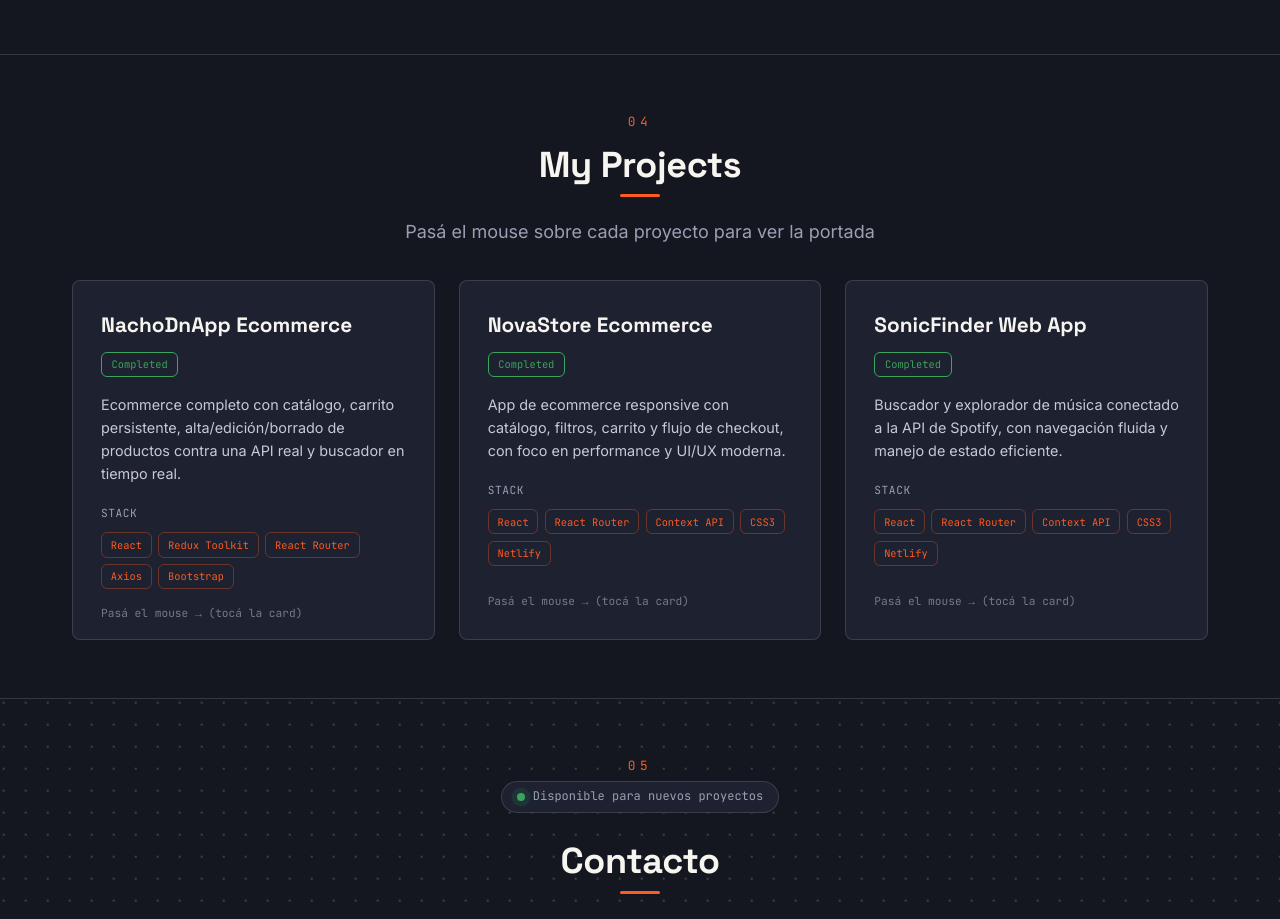
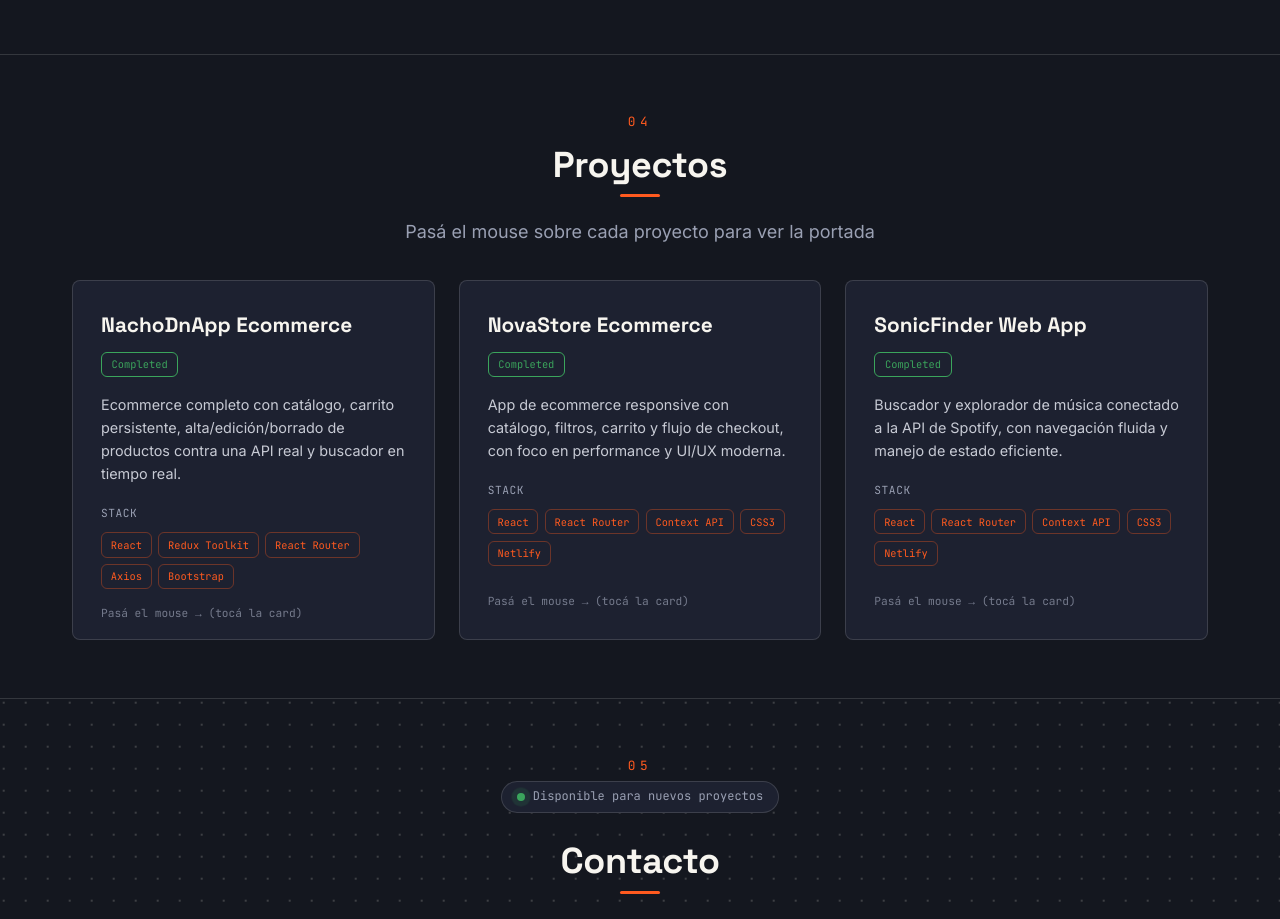
Before and after one commit to IgnacioDN/Portfolio, a React (Vite) app in the folder Portfolio-Project/: page / in a window 1280 px wide. Shown: the part 2860-3779 px from the top of the page. Built offline with nearby package versions, Linux system fonts and the light colour scheme.

Commit message:
Change section title from 'My Projects' to 'Proyectos'

```diff
--- a/Portfolio-Project/src/components/Projects.jsx
+++ b/Portfolio-Project/src/components/Projects.jsx
@@ -46,7 +46,7 @@
     <section id="projects" className="projects-section">
       <div className="projects-container">
         <div className="section-header">
-          <h2 className="section-title">My Projects</h2>
+          <h2 className="section-title">Proyectos</h2>
           <div className="title-underline"></div>
           <p className="section-subtitle">Pasá el mouse sobre cada proyecto para ver la portada</p>
         </div>
```
